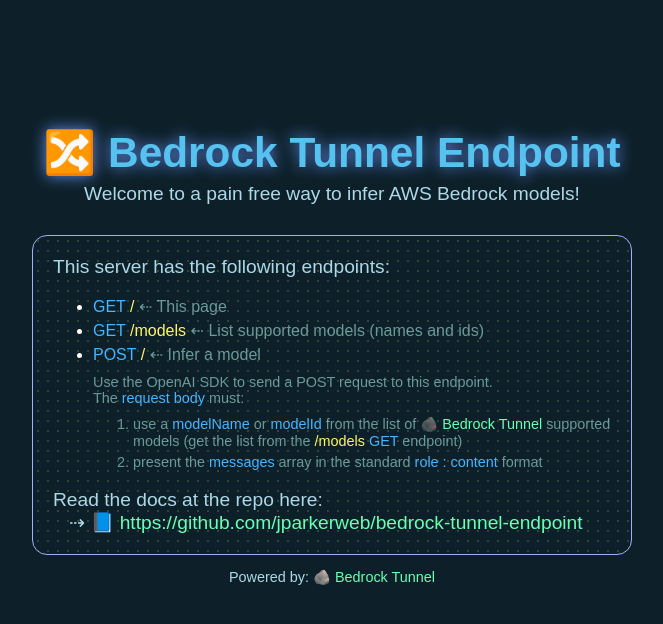
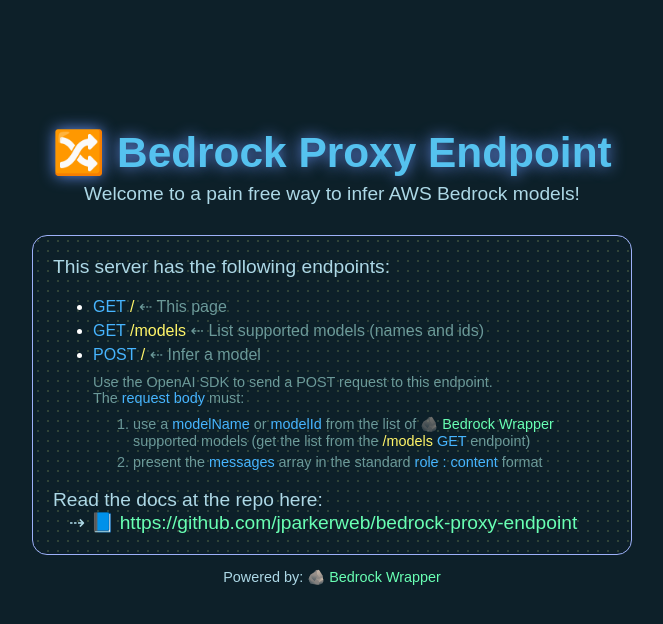
Before and after one commit to jparkerweb/bedrock-proxy-endpoint, a website: page public/index.html in a window 1280 px wide. Shown: the whole page, without its empty margins (308-971 px from the left). Drawn offline with Linux system fonts and the light colour scheme.

Commit message:
update names

```diff
--- a/package.json
+++ b/package.json
@@ -2,7 +2,7 @@
   "name": "bedrock-proxy-endpoint",
   "version": "1.0.3",
   "description": "🔀 Bedrock Proxy Endpoint ⇢ Spin up your own custom OpenAI API server endpoint for easy AWS Bedrock inference (using standard `baseUrl`, and `apiKey` params)",
-  "main": "index.js",
+  "main": "server.js",
   "type": "module",
   "scripts": {
     "test": "echo \"Error: no test specified\" && exit 1"
@@ -20,7 +20,7 @@
   "author": "",
   "license": "ISC",
   "dependencies": {
-    "bedrock-wrapper":"1.0.11",
+    "bedrock-wrapper": "1.0.14",
     "body-parser": "^1.20.2",
     "dotenv": "^16.4.5",
     "express": "^4.19.2"
--- a/public/index.html
+++ b/public/index.html
@@ -4,7 +4,7 @@
     <meta charset="UTF-8">
     <meta name="viewport" content="width=device-width, initial-scale=1.0">
     <link rel="icon" type="image/png" href="/favicon.png">
-    <title>🔀 Bedrock Tunnel Endpoint</title>
+    <title>🔀 Bedrock Proxy Endpoint</title>
     <style>
         body, html {
             height: 100%;
@@ -83,7 +83,7 @@
 </head>
 <body>
     <div class="splash-container">
-        <h1 class="margin-bottom-0">🔀 Bedrock Tunnel Endpoint</h1>
+        <h1 class="margin-bottom-0">🔀 Bedrock Proxy Endpoint</h1>
         <p class="margin-top-5">Welcome to a pain free way to infer AWS Bedrock models!</p>
         <div class="instructions">
             <p class="margin-top-0">
@@ -102,7 +102,7 @@
                             The <span class="accent2">request body</span> must:
                             <ol class="margin-top-10">
                                 <li>
-                                    use a <span class="accent2">modelName</span> or <span class="accent2">modelId</span> from the list of 🪨 <a class="accent" href="https://github.com/jparkerweb/bedrock-tunnel?tab=readme-ov-file#supported-models" target="bedrock-tunnel">Bedrock Tunnel</a> supported models (get the list from the <span class="accent3">/models</span> <span class="accent2">GET</span> endpoint)
+                                    use a <span class="accent2">modelName</span> or <span class="accent2">modelId</span> from the list of 🪨 <a class="accent" href="https://github.com/jparkerweb/bedrock-wrapper?tab=readme-ov-file#supported-models" target="bedrock-wrapper">Bedrock Wrapper</a> supported models (get the list from the <span class="accent3">/models</span> <span class="accent2">GET</span> endpoint)
                                 </li>
                                 <li>
                                     present the <span class="accent2">messages</span> array in the standard <span class="accent2">role : content</span> format
@@ -114,10 +114,10 @@
             </p>
             <p class="margin-bottom-0">
                 Read the docs at the repo here:<br>
-                &nbsp;&nbsp;&nbsp;⇢ 📘 <a class="accent" href="https://github.com/jparkerweb/bedrock-tunnel-endpoint" target="bedrock-tunnel-endpoint">https://github.com/jparkerweb/bedrock-tunnel-endpoint</a>
+                &nbsp;&nbsp;&nbsp;⇢ 📘 <a class="accent" href="https://github.com/jparkerweb/bedrock-proxy-endpoint" target="bedrock-proxy-endpoint">https://github.com/jparkerweb/bedrock-proxy-endpoint</a>
             </p>
         </div>
-        <p class="font-size-0p9em margin-top-20">Powered by: 🪨 <a class="accent" href="https://github.com/jparkerweb/bedrock-tunnel" target="bedrock-tunnel">Bedrock Tunnel</a></p>
+        <p class="font-size-0p9em margin-top-20">Powered by: 🪨 <a class="accent" href="https://github.com/jparkerweb/bedrock-wrapper" target="bedrock-wrapper">Bedrock Wrapper</a></p>
     </div>
 </body>
 </html>
```
Also changed, not shown: server.js (+14 -14 lines), README.md, docs/bedrock-proxy-endpoint.png (added), docs/bedrock-tunnel-endpoint.jpg (deleted), docs/console.png, 1 other file.
